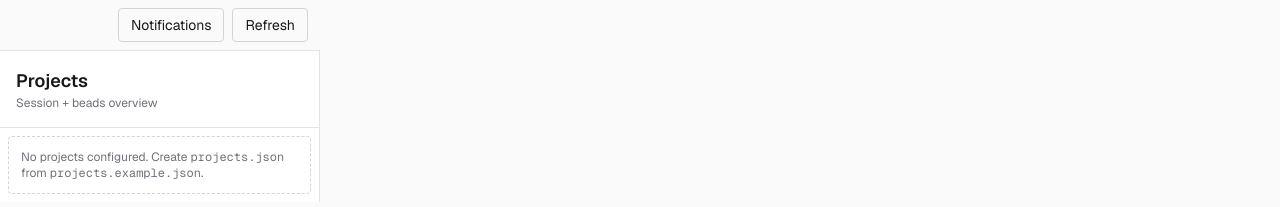
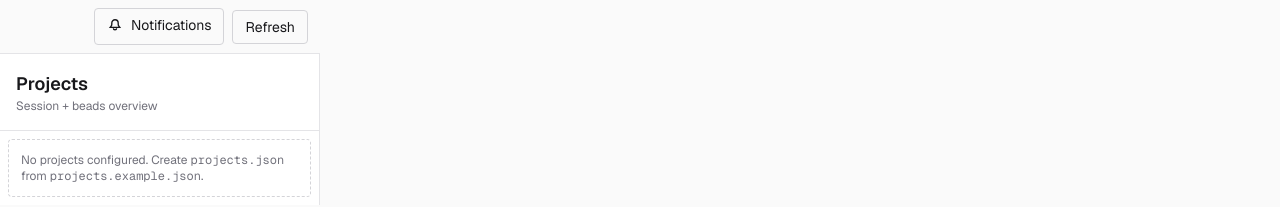
Before and after one commit to softmg/aipanel, a Next.js app: page / in a window 1280 px wide. Shown: the top 207 px of the page. Built offline with nearby package versions, Linux system fonts and the light colour scheme.

Commit message:
feat: add notifications bell button with unread badge (task #3)
Co-Authored-By: Claude Sonnet 4 <noreply@anthropic.com>

```diff
--- a/components/layout/AppShell.tsx
+++ b/components/layout/AppShell.tsx
@@ -6,25 +6,13 @@ import { NotificationsPanel } from "@/components/layout/NotificationsPanel";
 import { RefreshButton } from "@/components/layout/RefreshButton";
 import { RealtimeUpdates } from "@/components/layout/RealtimeUpdates";
 import { ProjectSidebar } from "@/components/projects/ProjectSidebar";
+import type { ClaudeNotification } from "@/lib/sources/claude-code/types";
 import type { ProjectCard } from "@/lib/services/types";
-
-type NotificationItem = {
-  id: string;
-  sessionId: string;
-  sessionLabel: string;
-  projectSlug?: string;
-  projectLabel?: string;
-  createdAt: string;
-  kind: "question" | "permission" | "task";
-  title: string;
-  details?: string;
-  status?: string;
-};
 
 type Props = {
   projects: ProjectCard[];
   activeSlug?: string;
-  notifications?: NotificationItem[];
+  notifications?: ClaudeNotification[];
   children: React.ReactNode;
 };
 
@@ -51,9 +39,27 @@ export function AppShell({ projects, activeSlug, notifications = [], children }:
               aria-label={drawerOpen ? "Close notifications" : "Open notifications"}
               aria-haspopup="dialog"
               aria-expanded={drawerOpen}
-              aria-controls="notifications-title"
+              aria-controls="notifications-panel"
             >
-              Notifications
+              <span className="inline-flex items-center gap-2">
+                <svg
+                  viewBox="0 0 20 20"
+                  fill="none"
+                  stroke="currentColor"
+                  strokeWidth="1.7"
+                  className="h-4 w-4"
+                  aria-hidden="true"
+                >
+                  <path d="M10 3.5a4 4 0 0 0-4 4V9c0 .86-.28 1.7-.8 2.4L4 13h12l-1.2-1.6A4 4 0 0 1 14 9V7.5a4 4 0 0 0-4-4Z" />
+                  <path d="M8 14a2 2 0 0 0 4 0" />
+                </svg>
+                Notifications
+                {notifications.length > 0 ? (
+                  <span className="rounded bg-blue-100 px-1.5 py-0.5 text-blue-700 dark:bg-blue-500/20 dark:text-blue-300">
+                    {notifications.length}
+                  </span>
+                ) : null}
+              </span>
             </button>
             <RefreshButton hasUpdates={hasUpdates} />
           </div>
--- a/components/layout/NotificationsPanel.tsx
+++ b/components/layout/NotificationsPanel.tsx
@@ -74,6 +74,7 @@ export function NotificationsPanel({ notifications, open, onClose }: Props) {
         className="absolute inset-0 h-full w-full cursor-default bg-black/30"
       />
       <aside
+        id="notifications-panel"
         role="dialog"
         aria-modal="true"
         aria-labelledby="notifications-title"
```
